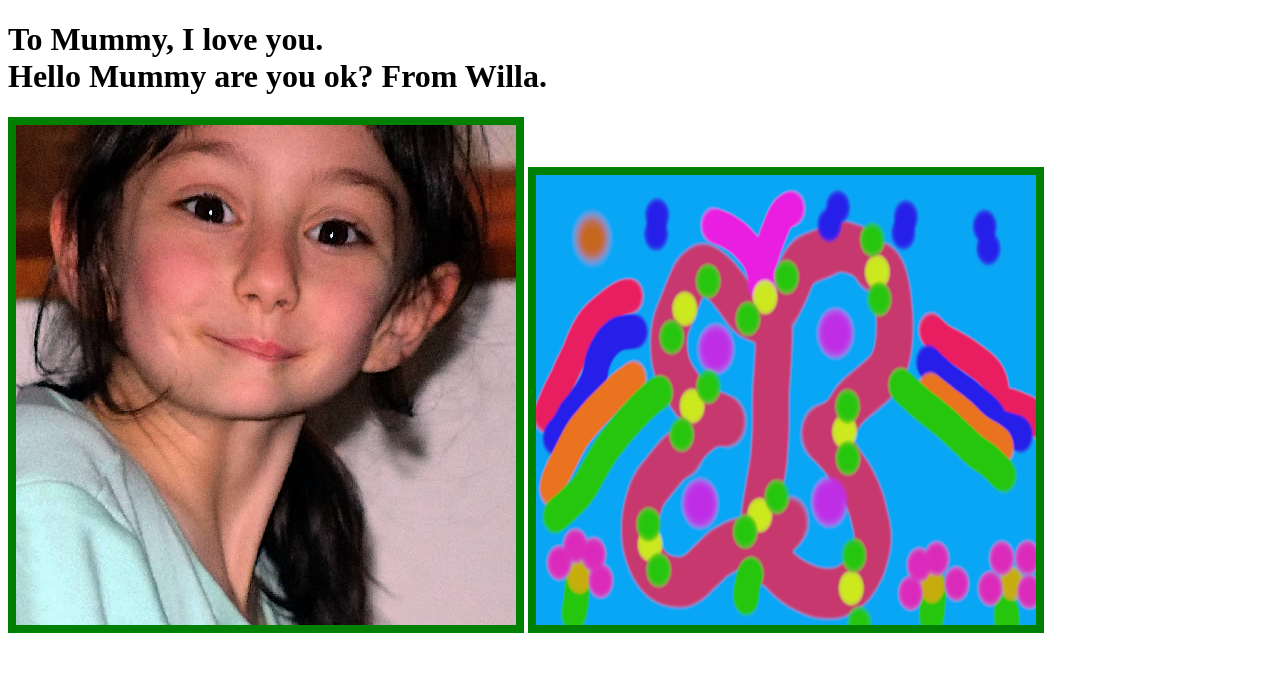
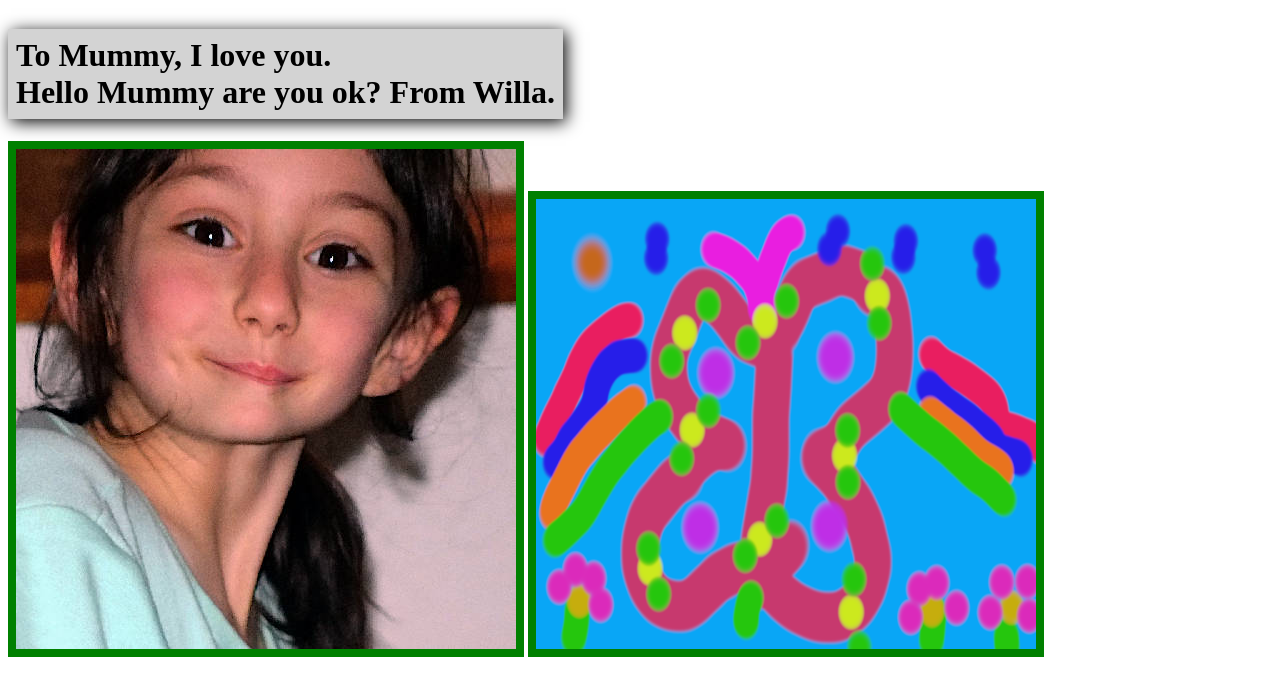
Before and after one commit to wspen/wspen.github.io, a plain HTML site: page index.html in a window 1280 px wide. Drawn offline with Linux system fonts and the light colour scheme.

Commit message:
Update index.html

```diff
--- a/index.html
+++ b/index.html
@@ -16,11 +16,20 @@ img {
 	transform: translateX(-3px) rotate(-4deg);
 	}
 }
+			h1{
+			box-shadow: 3px 3px 16px;
+				display: inline-block;
+				vertical-align: middle;
+				padding: 8px;
+				cursor: pointer;
+				background: lightgray;
+				font-family: serif;
+			}
 h1:hover, h1:focus, h1:active {
 	animation-name: wobble;
   	animation-duration: 0.15s;
   	animation-iteration-count: infinite;
-	box-shadow: 3px 3px 16px;
+
 }
 		</style>
 	</head>
```
